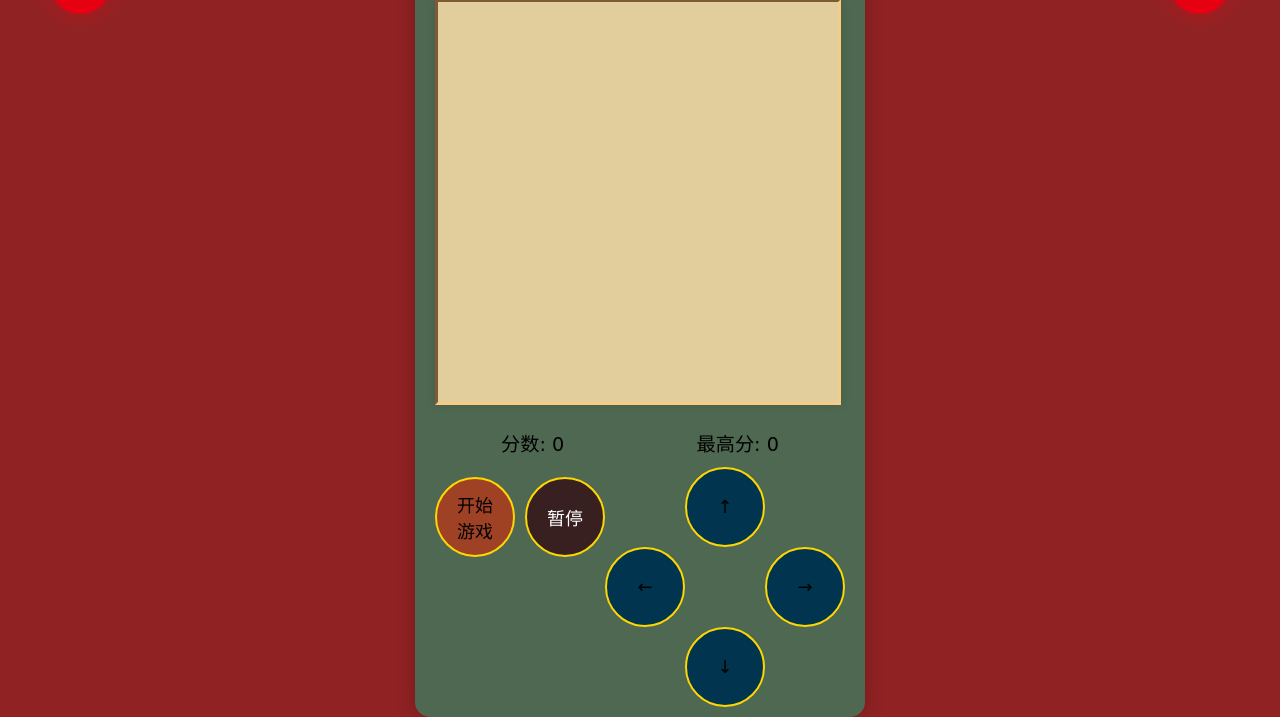
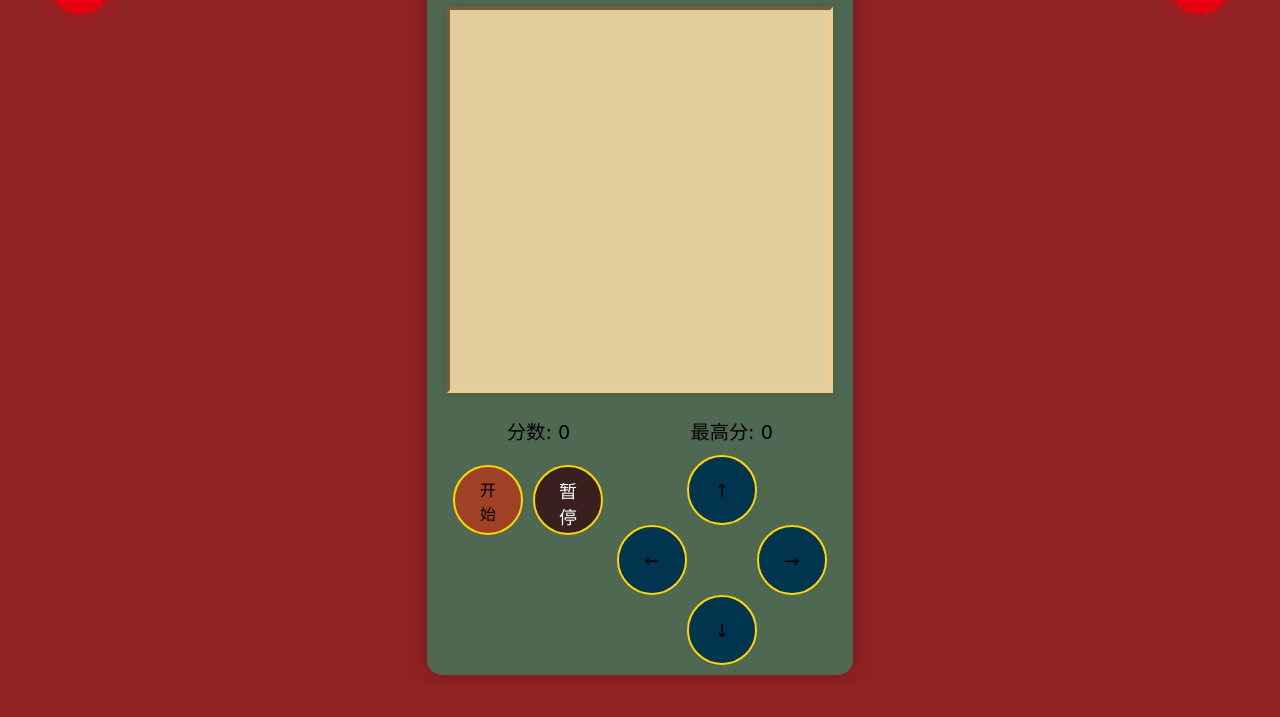
Before and after one commit to hao6516/SNAKE_NUAA, a plain HTML site: page index.html in a window 1280 px wide. Shown: the part 116-833 px from the top of the page. After the commit the page ends 800 px from the top, so only its background shows below. Drawn offline with Linux system fonts and the light colour scheme; a web font is replaced by a local one.

Commit message:
chore: nothing

```diff
--- a/game.js
+++ b/game.js
@@ -7,8 +7,8 @@ class SnakeGame {
 
         this.canvas = document.getElementById('gameCanvas');
         this.ctx = this.canvas.getContext('2d');
-        this.canvas.width = 400;
-        this.canvas.height = 400;
+        this.canvas.width = 380;
+        this.canvas.height = 380;
         this.gridSize = 20;
         this.snake = [];
         this.food = {};
@@ -105,7 +105,7 @@ class SnakeGame {
 
         if (this.gameLoop) clearInterval(this.gameLoop);
         this.gameLoop = setInterval(() => this.gameStep(), this.gameSpeed);
-        this.startButton.textContent = '重新开始';
+        this.startButton.textContent = '重置';
         this.gameSpeed = 400;
         this.isPaused = false;
         this.pauseButton.textContent = '暂停';
@@ -199,7 +199,7 @@ class SnakeGame {
         }
 
         alert(`游戏结束！得分：${this.score}`);
-        this.startButton.textContent = '开始游戏';
+        this.startButton.textContent = '开始';
         this.pauseButton.textContent = '暂停';
     }
 
--- a/index.html
+++ b/index.html
@@ -28,18 +28,18 @@
                 <option value="300">中等</option>
                 <option value="100">困难</option>
             </select> -->
-            <div style="display: flex; justify-content: space-between;">
+            <div style="display: flex; justify-content: space-between; padding-left: 6px; padding-right: 6px;">
                 <div class="buttons">
-                    <button id="startButton" style="">开始游戏</button>
+                    <button id="startButton" style="">开始</button>
                     <button id="pauseButton">暂停</button>
                 </div>
                 <div class="button-control">
-                    <button id="upButton" style="margin-left: 80px;">↑</button>
+                    <button id="upButton" style="margin-left: 70px;">↑</button>
                     <div class="horizontal-controls" style="display: flex;">
                         <button id="leftButton">←</button>
                         <button id="rightButton">→</button>
                     </div>
-                    <button id="downButton" style="margin-left: 80px;">↓</button>
+                    <button id="downButton" style="margin-left: 70px;">↓</button>
                 </div>
             </div>
         </div>
--- a/style.css
+++ b/style.css
@@ -138,7 +138,7 @@ select {
 
 .horizontal-controls {
     display: flex;
-    gap: 80px;
+    gap: 70px;
     /* margin: 10px 0; */
 }
 
@@ -186,22 +186,23 @@ select {
 }
 
 .button-control button {
-    width: 80px;
-    height: 80px;
+    width: 70px;
+    height: 70px;
     border-radius: 50%;
     background-color: #01344F;
 }
 
 #startButton {
-    width: 80px;
-    height: 80px;
+    width: 70px;
+    height: 70px;
     border-radius: 50%;
     color: black;
     background-color: #9f4125;
+    font-size: 16px;
 }
 #pauseButton {
-    width: 80px;
-    height: 80px;
+    width: 70px;
+    height: 70px;
     border-radius: 50%;
     color: white;
     background-color: #382020;
```
